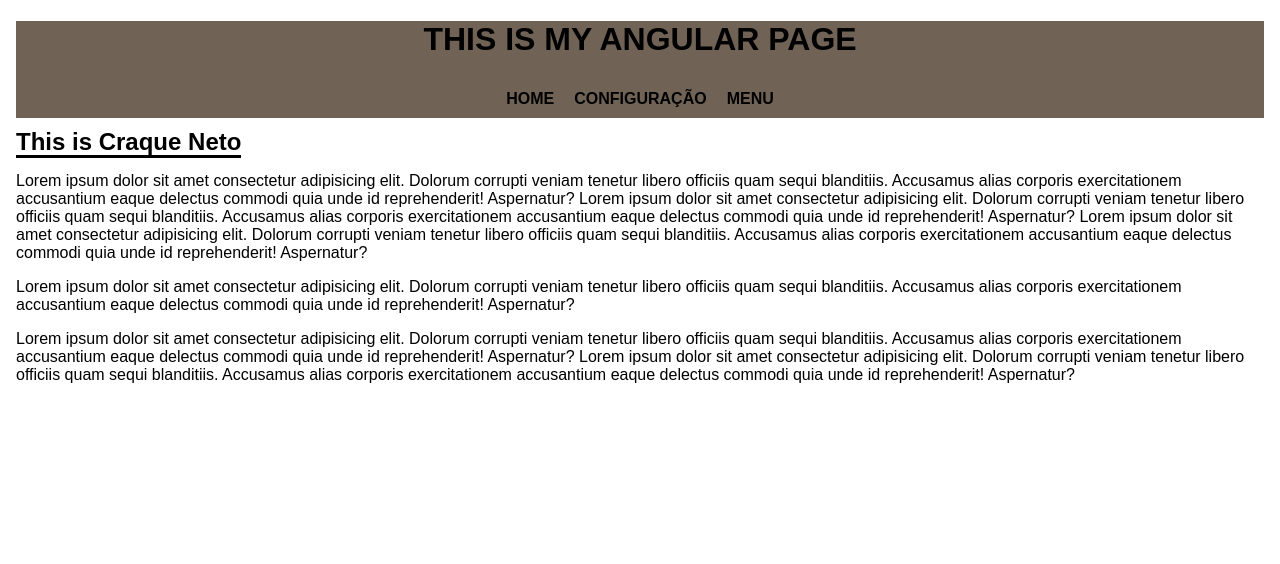
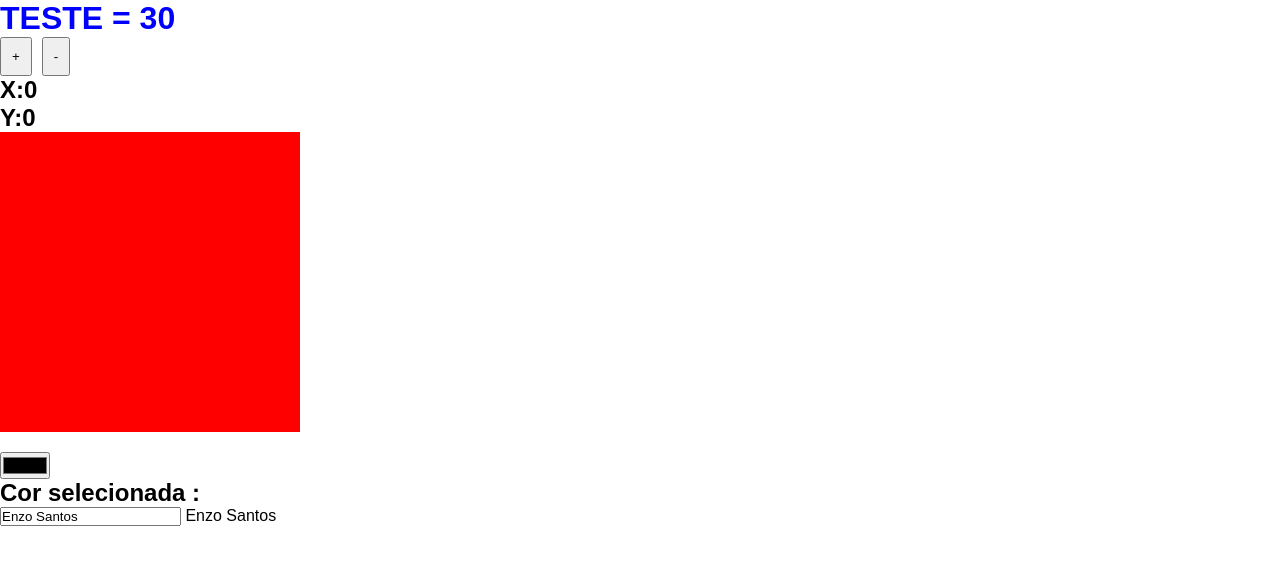
Before and after one commit to EnzoSantoss/estudo-angular, an Angular app: page / in a window 1280 px wide. Shown: the top 564 px of the page. Built offline with nearby package versions, Linux system fonts and the light colour scheme.

Commit message:
começando a aplicar alguns estilos e funções angular

```diff
--- a/src/app/app.component.ts
+++ b/src/app/app.component.ts
@@ -4,7 +4,7 @@ import { RouterOutlet } from '@angular/router';
 import { NewComponent } from './components/new-components/new-components.component';
 import { TesteTemplateComponent } from './components/template/teste-template/teste-template.component';
 import { PageGoodComponent } from './components/template/page-good/page-good.component';
-
+import { DenerComponent } from './components/template/dener/dener.component';
 @Component({
   selector: 'app-root',
   standalone: true,
@@ -14,12 +14,14 @@ import { PageGoodComponent } from './components/template/page-good/page-good.com
     NewComponent,
     TesteTemplateComponent,
     PageGoodComponent,
+    DenerComponent,
   ],
   template: `
     <!-- <router-outlet></router-outlet> -->
     <!-- <app-new-components /> -->
     <!-- <app-teste-template /> -->
-    <app-page-good />
+    <!-- <app-page-good /> -->
+    <app-dener />
   `,
 })
 export class AppComponent {
--- /dev/null
+++ b/src/app/components/template/dener/dener.component.html
@@ -0,0 +1,15 @@
+<h1 [class.gt32]="age >= 32" [class.lt32]="age < 32">TESTE = {{ age }}</h1>
+
+<section class="guesser">
+  <button class="btn" (click)="sum()">+</button>
+  <button class="btn" (click)="sub()">-</button>
+</section>
+
+<h2>X:{{ clientX }}</h2>
+<h2>Y:{{ clientY }}</h2>
+<section class="mouse-move" (mousemove)="mouseLoger($event)"></section>
+
+<input type="color" class="color-selector" (change)="onChangeColor($event)" />
+<h2>Cor selecionada : {{ color }}</h2>
+
+<input [(ngModel)]="name" /> {{ name }}
--- /dev/null
+++ b/src/app/components/template/dener/dener.component.scss
@@ -0,0 +1,32 @@
+.gt32 {
+  font-size: 100px;
+  color: red;
+}
+
+.lt32 {
+  color: blue;
+}
+
+.btn {
+  padding: 10px;
+  margin-right: 10px;
+  cursor: pointer;
+}
+
+// .guesser {
+//   position: absolute;
+//   border: 2px solid black;
+//   bottom: 500px;
+//   text-align: center;
+//   justify-content: center;
+// }
+.mouse-move {
+  background: red;
+  width: 300px;
+  height: 300px;
+  display: block;
+}
+
+.color-selector {
+  margin-top: 20px;
+}
--- /dev/null
+++ b/src/app/components/template/dener/dener.component.ts
@@ -0,0 +1,35 @@
+import { Component, Renderer2 } from '@angular/core';
+import { FormsModule } from '@angular/forms';
+
+@Component({
+  selector: 'app-dener',
+  standalone: true,
+  imports: [FormsModule],
+  templateUrl: './dener.component.html',
+  styleUrl: './dener.component.scss',
+})
+export class DenerComponent {
+  public age = 30;
+  public clientX = 0;
+  public clientY = 0;
+  public color = '';
+  public name = 'Enzo Santos';
+
+  constructor(private render: Renderer2) {}
+
+  public sum() {
+    return this.age++;
+  }
+  public sub() {
+    return this.age--;
+  }
+
+  public mouseLoger(event: MouseEvent) {
+    this.clientX = event.clientX;
+    this.clientY = event.clientY;
+  }
+  public onChangeColor(event: any) {
+    this.color = event?.target.value;
+    this.render.setStyle(document.body, '--cor-fundo', this.color);
+  }
+}
--- a/src/app/components/template/page-good/page-good.component.html
+++ b/src/app/components/template/page-good/page-good.component.html
@@ -39,4 +39,24 @@
       eaque delectus commodi quia unde id reprehenderit! Aspernatur?
     </p>
   </section>
+
+  <section class="times">
+    <h2>TIMES</h2>
+    <ul class="lista-times">
+      <li>corinthians</li>
+      <li>corinthians</li>
+      <li>corinthians</li>
+    </ul>
+
+    <section class="button-class">
+      <button type="button" class="btn"><strong>LIKE</strong></button>
+    </section>
+  </section>
+
+  <section class="craque-foto">
+    <img class="img" src="../../../../assets/craque-neto.jpg" alt="" />
+    <section class="button-class">
+      <button type="button" class="btn"><strong>LIKE</strong></button>
+    </section>
+  </section>
 </body>
--- a/src/app/components/template/page-good/page-good.component.scss
+++ b/src/app/components/template/page-good/page-good.component.scss
@@ -1,7 +1,3 @@
-* {
-  font-family: sans-serif;
-}
-
 header {
   background-color: #706356;
 }
@@ -23,12 +19,58 @@ header p:hover {
 
 .title {
   text-align: center;
-  font-family: sans-serif;
 }
 .this-is-craque {
   margin-top: 10px;
+  margin-bottom: 20px;
 }
 .this-is-craque h2 {
   border-bottom: 3px solid black;
   display: inline;
 }
+
+.times {
+  text-align: center;
+  margin-top: 50px;
+  border: 2px solid black;
+  width: 500px;
+  display: inline-block;
+  position: relative;
+  .lista-times {
+    justify-content: center;
+    margin-top: 10px;
+  }
+  .lista-times li {
+    padding: 10px;
+    font-weight: bold;
+  }
+}
+
+.button-class {
+  text-align: center;
+  margin-top: 20px;
+  position: absolute;
+  bottom: 0;
+  right: 0;
+  .btn {
+    padding: 30px;
+    border-radius: 15px;
+    border: 1px solid black;
+  }
+  .btn:hover {
+    background-color: green;
+    cursor: pointer;
+  }
+}
+
+.craque-foto {
+  display: inline-block;
+  margin-left: 100px;
+  border: 2px solid black;
+  position: relative;
+  .img {
+    width: 500px;
+    height: auto;
+    padding-bottom: 50px;
+  }
+}
--- a/src/styles.scss
+++ b/src/styles.scss
@@ -1 +1,11 @@
 /* You can add global styles to this file, and also import other style files */
+* {
+  font-family: sans-serif;
+  margin: 0;
+  padding: 0;
+  box-sizing: border-box;
+}
+
+body {
+  height: 100 shv;
+}
```
